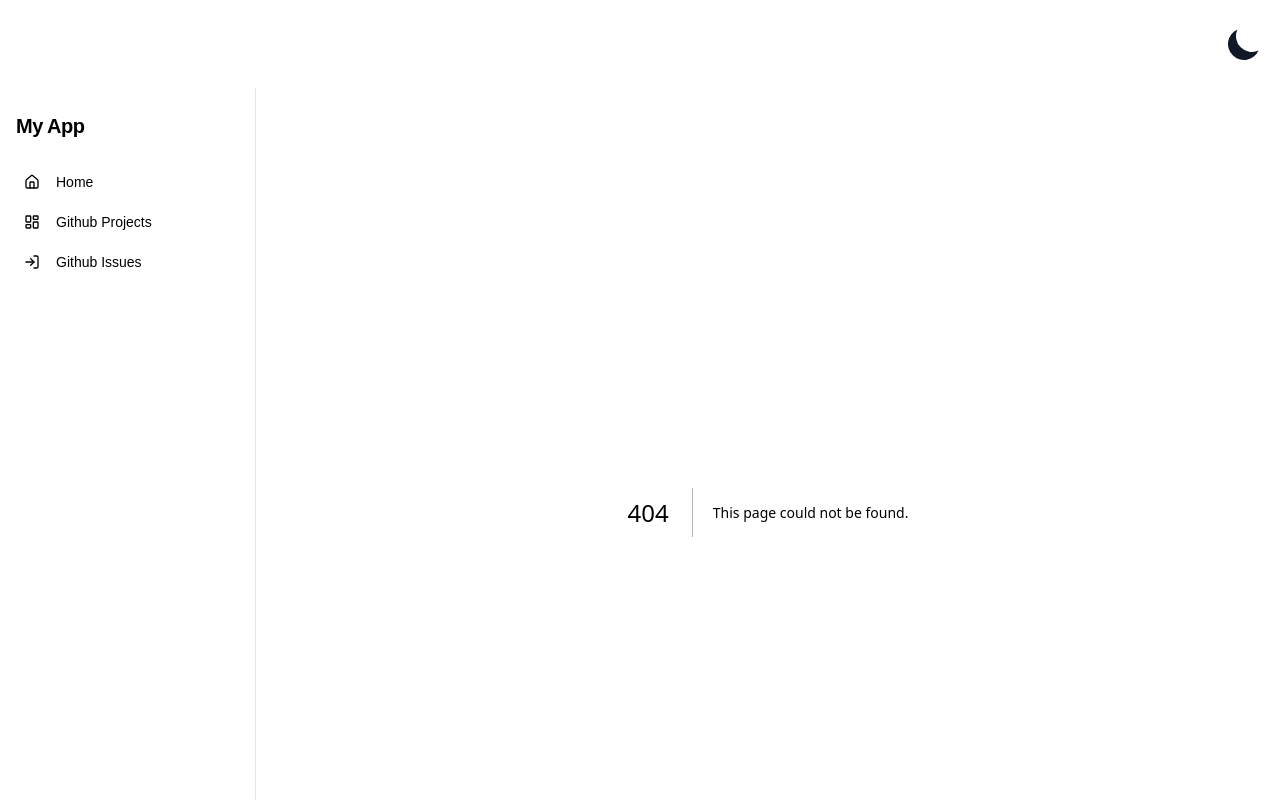
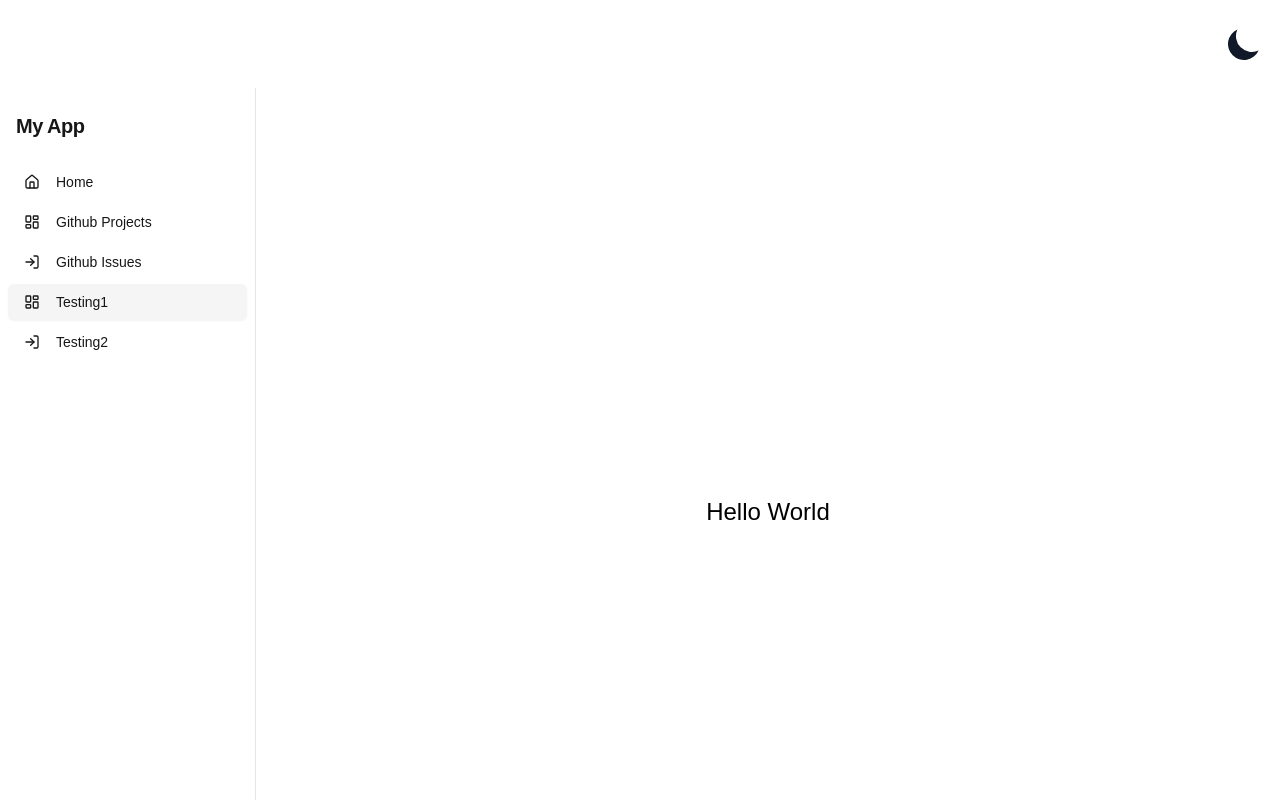
Before and after one commit to TataKKKL/TataKKKL-website, a Next.js app in the folder website-app/: page /testing1 in a window 1280 px wide. Before the commit this address had no page. Shown: the top 800 px of the page. Built offline with nearby package versions, Linux system fonts and the light colour scheme.

Commit message:
add two testing pages for testing, my playground

```diff
--- a/website-app/components/Sidebar.tsx
+++ b/website-app/components/Sidebar.tsx
@@ -21,6 +21,16 @@ const Sidebar = () => {
     {
       name: 'Github Issues',
       href: '/issues',
+      icon: LogIn
+    },
+    {
+      name: 'Testing1',
+      href: '/testing1',
+      icon: LayoutDashboard
+    },
+    {
+      name: 'Testing2',
+      href: '/testing2',
       icon: LogIn
     }
   ];
--- /dev/null
+++ b/website-app/pages/testing1/index.tsx
@@ -0,0 +1,9 @@
+const Home = () => {
+    return (
+      <div className="min-h-screen flex items-center justify-center bg-white dark:bg-gray-900">
+        <h1 className="text-black dark:text-white text-2xl">Hello World</h1>
+      </div>
+    );
+  };
+
+  export default Home;
--- /dev/null
+++ b/website-app/pages/testing2/index.tsx
@@ -0,0 +1,9 @@
+const Home = () => {
+    return (
+      <div className="min-h-screen flex items-center justify-center bg-white dark:bg-gray-900">
+        <h1 className="text-black dark:text-white text-2xl">Hello World</h1>
+      </div>
+    );
+  };
+
+  export default Home;
```
